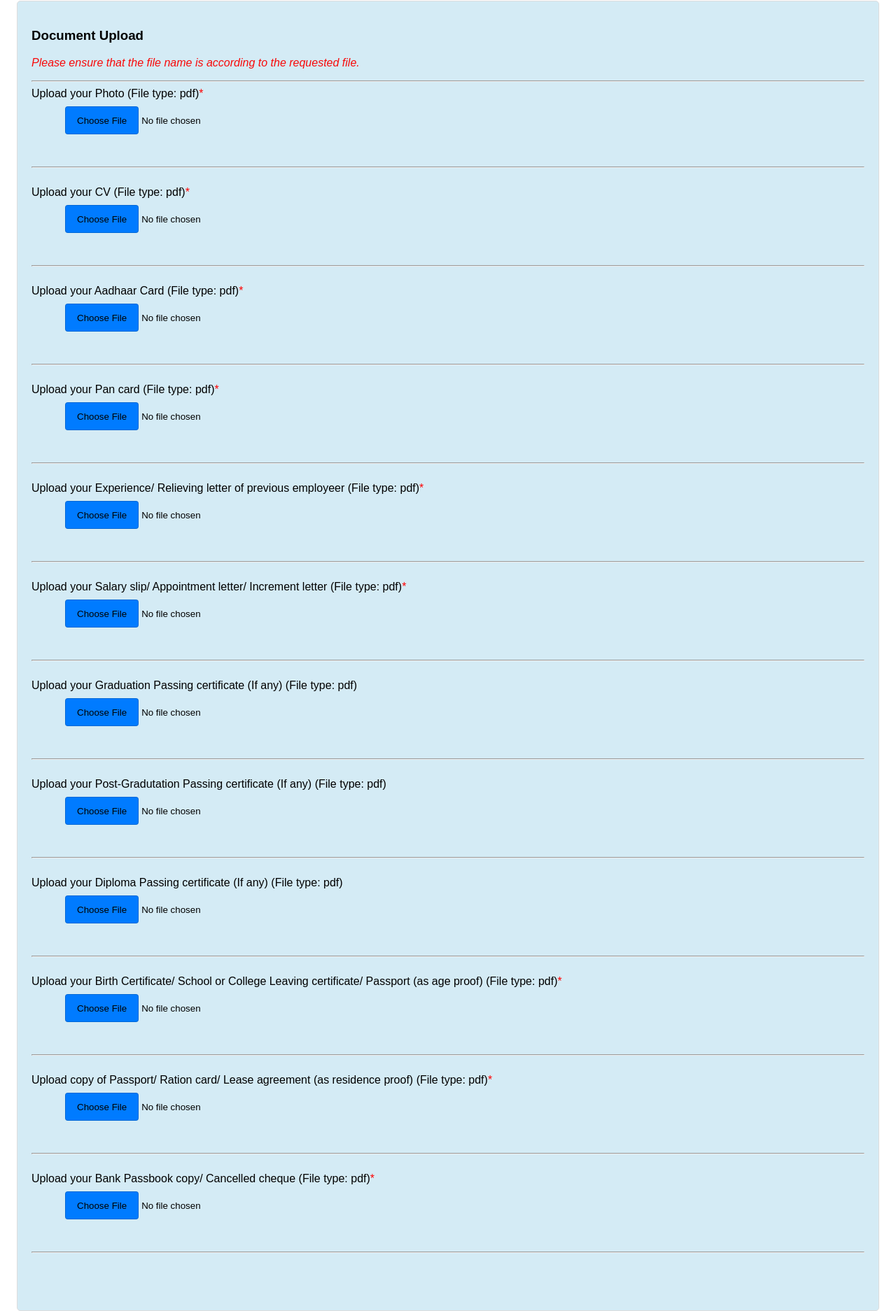
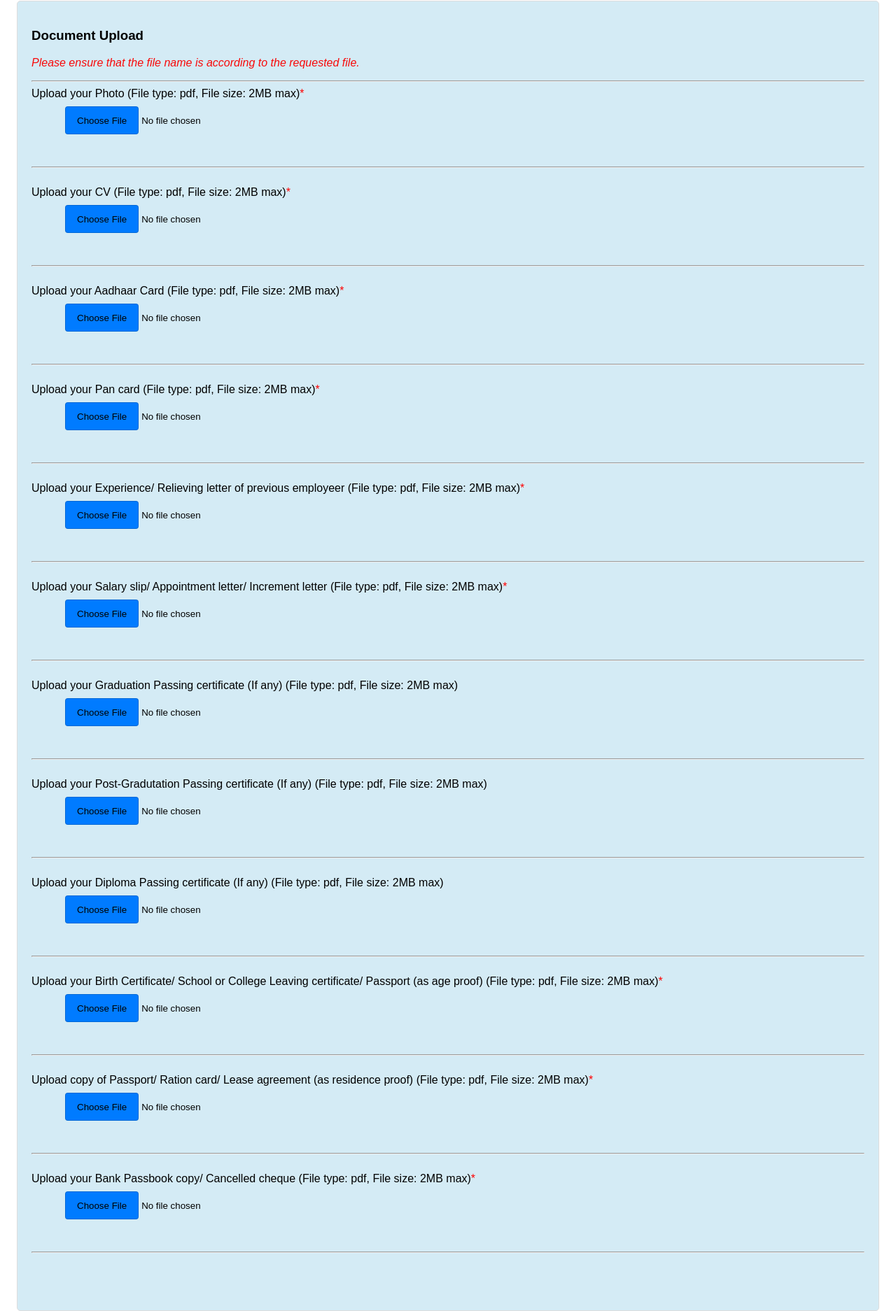
Before and after one commit to Newbster23/New-employee-form, a website: page public/forms/Form.html in a window 1280 px wide. Shown: the part 1753-3627 px from the top of the page at 70% size. Drawn offline with Linux system fonts and the light colour scheme.

Commit message:
Added file size limit

```diff
--- a/public/css/style.css
+++ b/public/css/style.css
@@ -264,7 +264,7 @@ input[type="file"]::file-selector-button:active {
   }
 
   .logo {
-    width: 30%;
+    width: 85%;
     height: 50%;
   }
 
--- a/public/forms/Form.html
+++ b/public/forms/Form.html
@@ -389,7 +389,7 @@
           <hr />
           <div class="doc-container">
             <label class="file-label required-field"
-              >Upload your Photo (File type: pdf)</label
+              >Upload your Photo (File type: pdf, File size: 2MB max)</label
             >
             <input
               type="file"
@@ -406,7 +406,7 @@
           <br />
           <div class="doc-container">
             <label class="file-label required-field"
-              >Upload your CV (File type: pdf)</label
+              >Upload your CV (File type: pdf, File size: 2MB max)</label
             >
             <input
               type="file"
@@ -425,7 +425,8 @@
           <br />
           <div class="doc-container">
             <label class="file-label required-field"
-              >Upload your Aadhaar Card (File type: pdf)</label
+              >Upload your Aadhaar Card (File type: pdf, File size: 2MB
+              max)</label
             >
             <input
               type="file"
@@ -444,7 +445,7 @@
           <br />
           <div class="doc-container">
             <label class="file-label required-field"
-              >Upload your Pan card (File type: pdf)</label
+              >Upload your Pan card (File type: pdf, File size: 2MB max)</label
             >
             <input
               type="file"
@@ -464,7 +465,7 @@
           <div class="doc-container">
             <label class="file-label required-field"
               >Upload your Experience/ Relieving letter of previous employeer
-              (File type: pdf)</label
+              (File type: pdf, File size: 2MB max)</label
             >
             <input
               type="file"
@@ -484,7 +485,7 @@
           <div class="doc-container">
             <label class="file-label required-field"
               >Upload your Salary slip/ Appointment letter/ Increment letter
-              (File type: pdf)</label
+              (File type: pdf, File size: 2MB max)</label
             >
             <input
               type="file"
@@ -504,7 +505,7 @@
           <div class="doc-container">
             <label class="file-label"
               >Upload your Graduation Passing certificate (If any) (File type:
-              pdf)</label
+              pdf, File size: 2MB max)</label
             >
             <input
               type="file"
@@ -523,7 +524,7 @@
           <div class="doc-container">
             <label class="file-label"
               >Upload your Post-Gradutation Passing certificate (If any) (File
-              type: pdf)</label
+              type: pdf, File size: 2MB max)</label
             >
             <input
               type="file"
@@ -541,8 +542,8 @@
           <br />
           <div class="doc-container">
             <label class="file-label"
-              >Upload your Diploma Passing certificate (If any) (File type:
-              pdf)</label
+              >Upload your Diploma Passing certificate (If any) (File type: pdf,
+              File size: 2MB max)</label
             >
             <input
               type="file"
@@ -561,7 +562,8 @@
           <div class="doc-container">
             <label class="file-label required-field"
               >Upload your Birth Certificate/ School or College Leaving
-              certificate/ Passport (as age proof) (File type: pdf)</label
+              certificate/ Passport (as age proof) (File type: pdf, File size:
+              2MB max)</label
             >
             <input
               type="file"
@@ -581,7 +583,7 @@
           <div class="doc-container">
             <label class="file-label required-field"
               >Upload copy of Passport/ Ration card/ Lease agreement (as
-              residence proof) (File type: pdf)</label
+              residence proof) (File type: pdf, File size: 2MB max)</label
             >
             <input
               type="file"
@@ -600,8 +602,8 @@
           <br />
           <div class="doc-container">
             <label class="file-label required-field"
-              >Upload your Bank Passbook copy/ Cancelled cheque (File type:
-              pdf)</label
+              >Upload your Bank Passbook copy/ Cancelled cheque (File type: pdf,
+              File size: 2MB max)</label
             >
             <input
               type="file"
--- a/public/js/validations.js
+++ b/public/js/validations.js
@@ -275,7 +275,6 @@ function checkDocFileName(fileInputId, fileInput, fileErr) {
     for (const key in DocName) {
       if (DocName[key] === fileInputId.toLowerCase()) {
         matchedValue = DocName[key];
-        console.log(matchedValue);
         if(Object.keys(valueMapping).includes(matchedValue) ) {
           matchedValue = valueMapping[matchedValue];
         }
@@ -287,6 +286,22 @@ function checkDocFileName(fileInputId, fileInput, fileErr) {
     this.value = "";
   }
 }
+// Function to check file size
+function checkFileSize(fileInputId, fileInput, fileErr) {
+  if (fileInput.files.length > 0) {
+    const file = fileInput.files[0];
+    const fileSizeInBytes = file.size;
+    const fileSizeInMB = fileSizeInBytes / (1024 * 1024); // Convert to MB
+    fileErr.textContent = "";
+    checkDocFileName(fileInputId, fileInput, fileErr);
+    if (fileSizeInMB > 2) {
+      fileErr.textContent = "File size exceeds 2 MB. Please choose a smaller file.";
+      fileErr.style.color = "red";
+      fileInput.value = '';
+    }
+  }
+}
+
 
 // Function to check the file type of the documents.
 function checkDocFileType(fileInputId, fileErrId) {
@@ -300,7 +315,7 @@ function checkDocFileType(fileInputId, fileErrId) {
       .toLowerCase();
     if (allowedFileTypes.includes(selectedFileType)) {
       fileErr.textContent = "";
-      checkDocFileName(fileInputId, fileInput, fileErr);
+      checkFileSize(fileInputId, fileInput, fileErr);
     } else {
       fileErr.textContent =
         "File type is not allowed. Please select a pdf file";
```
Also changed, not shown: js/save-details.js (+30 -9 lines).
